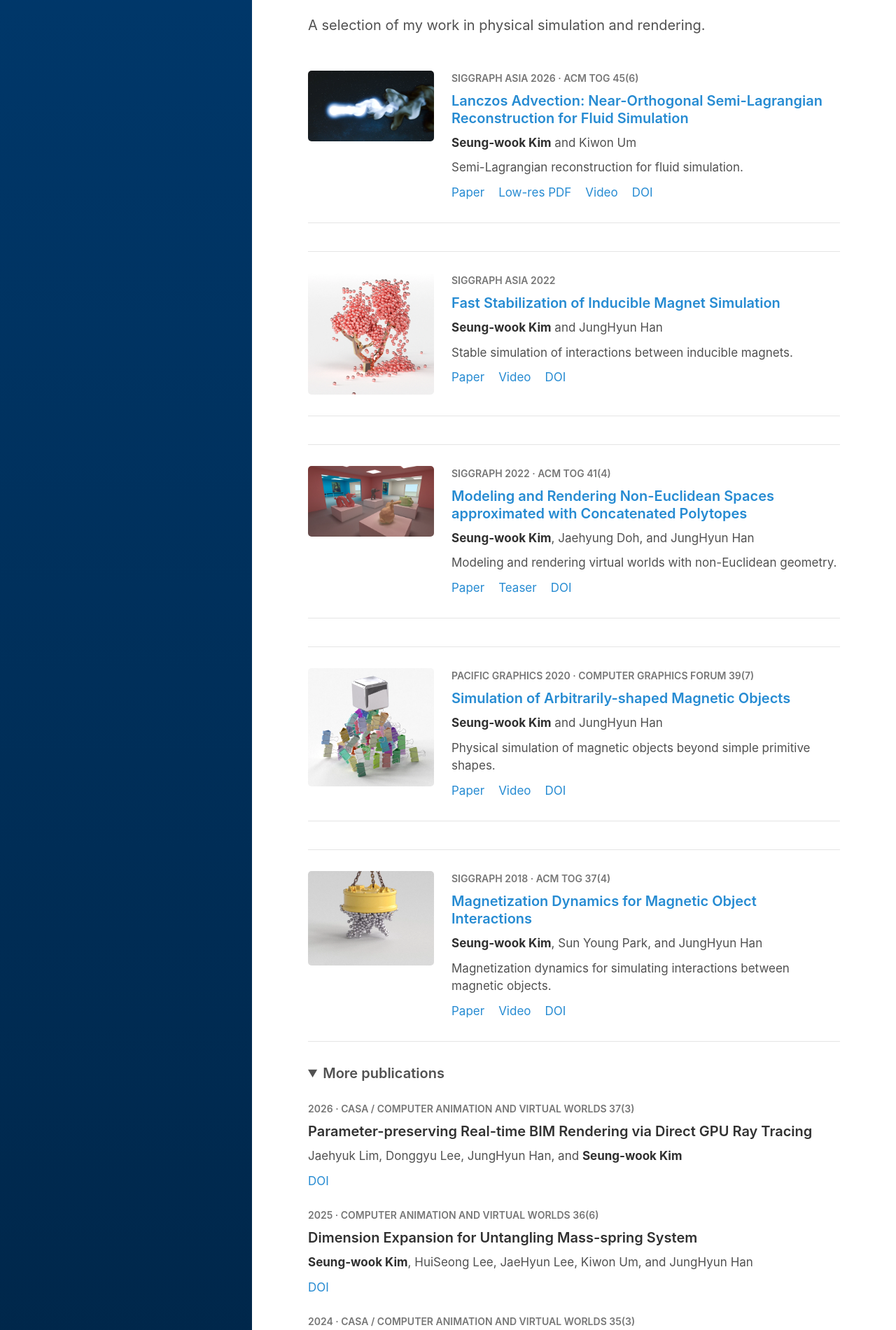
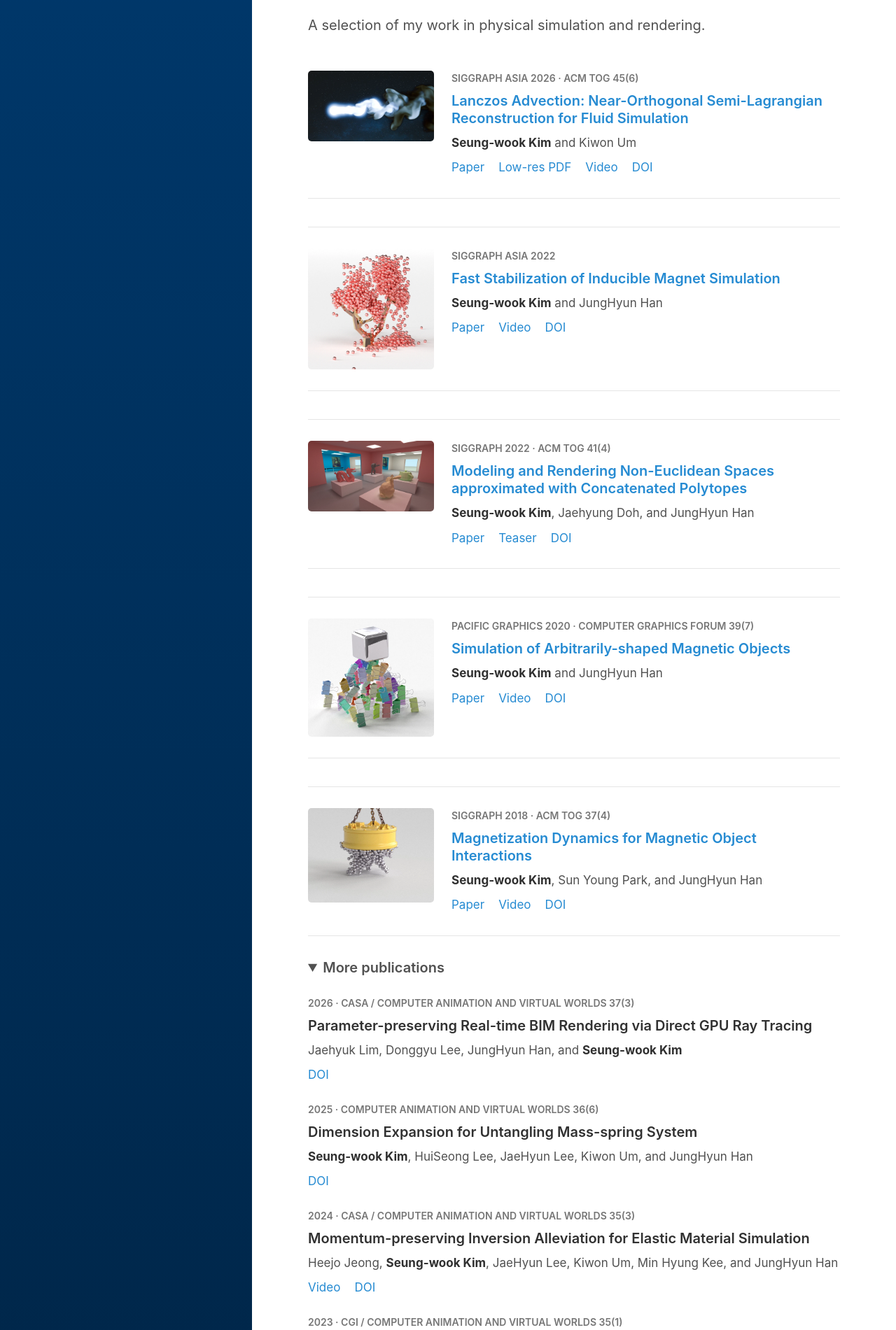
Before and after one commit to God-eunger/God-eunger.github.io, a Jekyll site: the page built from people/swkim/index.html, in a window 1280 px wide. Shown: the part 1038-2939 px from the top of the page at 70% size. Built offline with Jekyll 4.4.1, drawn with Linux system fonts in a browser that asks for light colours.

Commit message:
Remove publication description sentences

```diff
--- a/people/swkim/index.html
+++ b/people/swkim/index.html
@@ -60,7 +60,6 @@
             <p class="publication-venue">SIGGRAPH ASIA 2026 · ACM TOG 45(6)</p>
             <h3><a href="https://doi.org/10.1145/3842541">Lanczos Advection: Near-Orthogonal Semi-Lagrangian Reconstruction for Fluid Simulation</a></h3>
             <p class="authors"><strong>Seung-wook Kim</strong> and Kiwon Um</p>
-            <p class="publication-description">Semi-Lagrangian reconstruction for fluid simulation.</p>
             <p class="paper-links"><a href="../../publications/SIGRAPHASIA26.pdf">Paper</a><a href="../../publications/SIGRAPHASIA26_lowres.pdf">Low-res PDF</a><a href="https://youtu.be/_FFpkrXm-hg">Video</a><a href="https://doi.org/10.1145/3842541">DOI</a></p>
           </div>
         </article>
@@ -75,7 +74,6 @@
             <p class="publication-venue">SIGGRAPH ASIA 2022</p>
             <h3><a href="https://doi.org/10.1145/3550469.3555410">Fast Stabilization of Inducible Magnet Simulation</a></h3>
             <p class="authors"><strong>Seung-wook Kim</strong> and JungHyun Han</p>
-            <p class="publication-description">Stable simulation of interactions between inducible magnets.</p>
             <p class="paper-links"><a href="../../publications/SIGGRAPHASIA22.pdf">Paper</a><a href="https://youtu.be/KO75vKLfJVU">Video</a><a href="https://doi.org/10.1145/3550469.3555410">DOI</a></p>
           </div>
         </article>
@@ -90,7 +88,6 @@
             <p class="publication-venue">SIGGRAPH 2022 · ACM TOG 41(4)</p>
             <h3><a href="https://doi.org/10.1145/3528223.3530186">Modeling and Rendering Non-Euclidean Spaces approximated with Concatenated Polytopes</a></h3>
             <p class="authors"><strong>Seung-wook Kim</strong>, Jaehyung Doh, and JungHyun Han</p>
-            <p class="publication-description">Modeling and rendering virtual worlds with non-Euclidean geometry.</p>
             <p class="paper-links"><a href="../../publications/SIGGRAPH22.pdf">Paper</a><a href="https://youtu.be/LLrulR9aK68">Teaser</a><a href="https://doi.org/10.1145/3528223.3530186">DOI</a></p>
           </div>
         </article>
@@ -105,7 +102,6 @@
             <p class="publication-venue">PACIFIC GRAPHICS 2020 · COMPUTER GRAPHICS FORUM 39(7)</p>
             <h3><a href="https://doi.org/10.1111/cgf.14131">Simulation of Arbitrarily-shaped Magnetic Objects</a></h3>
             <p class="authors"><strong>Seung-wook Kim</strong> and JungHyun Han</p>
-            <p class="publication-description">Physical simulation of magnetic objects beyond simple primitive shapes.</p>
             <p class="paper-links"><a href="../../publications/PG20.pdf">Paper</a><a href="https://youtu.be/rj2J9VqEuxM">Video</a><a href="https://doi.org/10.1111/cgf.14131">DOI</a></p>
           </div>
         </article>
@@ -120,7 +116,6 @@
             <p class="publication-venue">SIGGRAPH 2018 · ACM TOG 37(4)</p>
             <h3><a href="https://doi.org/10.1145/3197517.3201402">Magnetization Dynamics for Magnetic Object Interactions</a></h3>
             <p class="authors"><strong>Seung-wook Kim</strong>, Sun Young Park, and JungHyun Han</p>
-            <p class="publication-description">Magnetization dynamics for simulating interactions between magnetic objects.</p>
             <p class="paper-links"><a href="../../publications/SIGGRAPH18.pdf">Paper</a><a href="https://youtu.be/m5s5BAKCMcE">Video</a><a href="https://doi.org/10.1145/3197517.3201402">DOI</a></p>
           </div>
         </article>
--- a/people/swkim/style.css
+++ b/people/swkim/style.css
@@ -106,13 +106,11 @@
 }
 
 .swkim-profile .publication-venue,
-.swkim-profile .authors,
-.swkim-profile .publication-description {
+.swkim-profile .authors {
   margin-bottom: 0.5rem;
 }
 
-.swkim-profile .authors,
-.swkim-profile .publication-description {
+.swkim-profile .authors {
   font-size: 0.85rem;
 }
 
```
